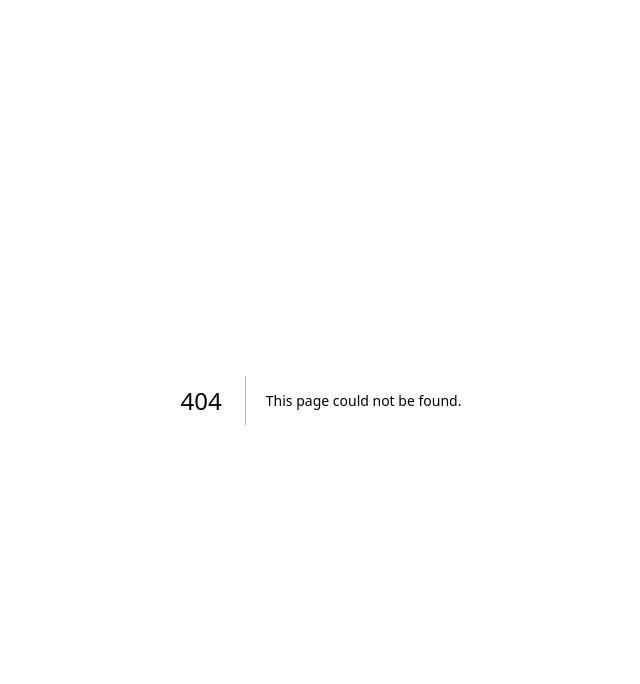
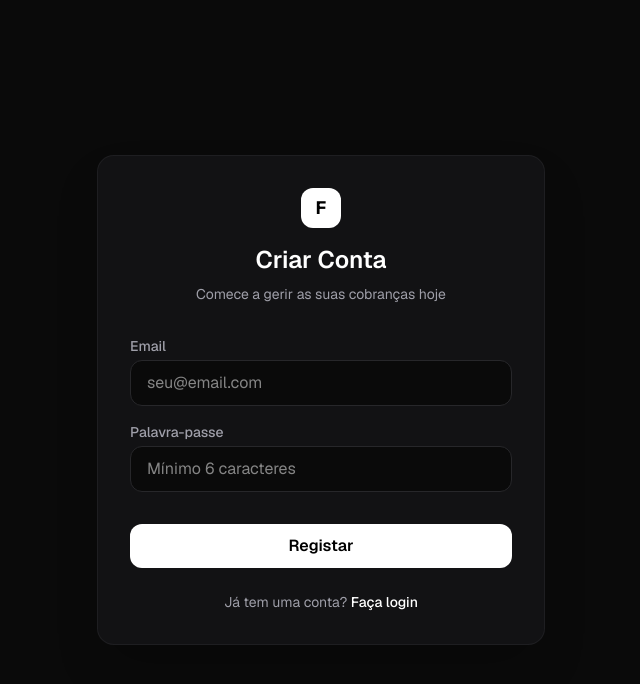
Before and after one commit to Kaua-vieira-dev/cobrancas-pix, a Next.js app: page /signup in a window 1280 px wide. Before the commit this address had no page. Shown: the top 684 px of the page, without its empty margins (319-959 px from the left). Built offline with nearby package versions, Linux system fonts and the light colour scheme; no server answers.

Commit message:
feat: implement signup page with form validation and Supabase integration

```diff
--- /dev/null
+++ b/app/signup/page.tsx
@@ -0,0 +1,111 @@
+"use client";
+
+import { useState } from "react";
+import { createBrowserClient } from "@supabase/ssr";
+import { useRouter } from "next/navigation";
+import Link from "next/link";
+
+export default function SignupPage() {
+  const [erro, setErro] = useState("");
+  const [sucesso, setSucesso] = useState("");
+  const [carregando, setCarregando] = useState(false);
+  const router = useRouter();
+
+  const supabase = createBrowserClient(
+    process.env.NEXT_PUBLIC_SUPABASE_URL!,
+    process.env.NEXT_PUBLIC_SUPABASE_ANON_KEY!
+  );
+
+  const onSignup = async (e: React.FormEvent<HTMLFormElement>) => {
+    e.preventDefault();
+    setCarregando(true);
+    setErro("");
+    setSucesso("");
+
+    const formData = new FormData(e.currentTarget);
+    const email = formData.get("email") as string;
+    const password = formData.get("password") as string;
+
+    const { error } = await supabase.auth.signUp({
+      email,
+      password,
+    });
+
+    if (error) {
+      setErro(error.message);
+      setCarregando(false);
+    } else {
+      setSucesso("Conta criada com sucesso! A redirecionar...");
+      setTimeout(() => {
+        router.push("/");
+        router.refresh();
+      }, 1500);
+    }
+  };
+
+  return (
+    <div className="flex min-h-screen bg-[#0a0a0a] items-center justify-center p-4 font-sans">
+      <div className="w-full max-w-md rounded-xl border border-zinc-800/60 bg-[#121214] p-8 shadow-2xl">
+        <div className="flex flex-col items-center mb-8">
+          <div className="w-10 h-10 bg-white text-black rounded-lg flex items-center justify-center text-lg font-bold mb-4">F</div>
+          <h1 className="text-2xl font-semibold text-white">Criar Conta</h1>
+          <p className="text-sm text-zinc-400 mt-2">Comece a gerir as suas cobranças hoje</p>
+        </div>
+
+        <form onSubmit={onSignup} className="space-y-4">
+          <div>
+            <label className="block text-sm font-medium text-zinc-400 mb-1">Email</label>
+            <input
+              type="email"
+              name="email"
+              required
+              className="w-full bg-[#0a0a0a] border border-zinc-800 rounded-lg px-4 py-2.5 text-white focus:outline-none focus:border-emerald-500 transition-colors"
+              placeholder="seu@email.com"
+            />
+          </div>
+
+          <div>
+            <label className="block text-sm font-medium text-zinc-400 mb-1">Palavra-passe</label>
+            <input
+              type="password"
+              name="password"
+              required
+              minLength={6}
+              className="w-full bg-[#0a0a0a] border border-zinc-800 rounded-lg px-4 py-2.5 text-white focus:outline-none focus:border-emerald-500 transition-colors"
+              placeholder="Mínimo 6 caracteres"
+            />
+          </div>
+
+          {erro && (
+            <p className="text-red-400 text-sm text-center bg-red-400/10 py-2 rounded-lg border border-red-400/20">
+              {erro}
+            </p>
+          )}
+
+          {sucesso && (
+            <p className="text-emerald-400 text-sm text-center bg-emerald-400/10 py-2 rounded-lg border border-emerald-400/20">
+              {sucesso}
+            </p>
+          )}
+
+          <button
+            type="submit"
+            disabled={carregando}
+            className="w-full bg-white text-black font-semibold rounded-lg px-4 py-2.5 hover:bg-zinc-200 transition-colors mt-4 disabled:opacity-50"
+          >
+            {carregando ? "A criar conta..." : "Registar"}
+          </button>
+        </form>
+
+        <div className="text-center mt-6">
+          <p className="text-sm text-zinc-400">
+            Já tem uma conta?{" "}
+            <Link href="/login" className="text-white font-medium hover:underline">
+              Faça login
+            </Link>
+          </p>
+        </div>
+      </div>
+    </div>
+  );
+}
```
